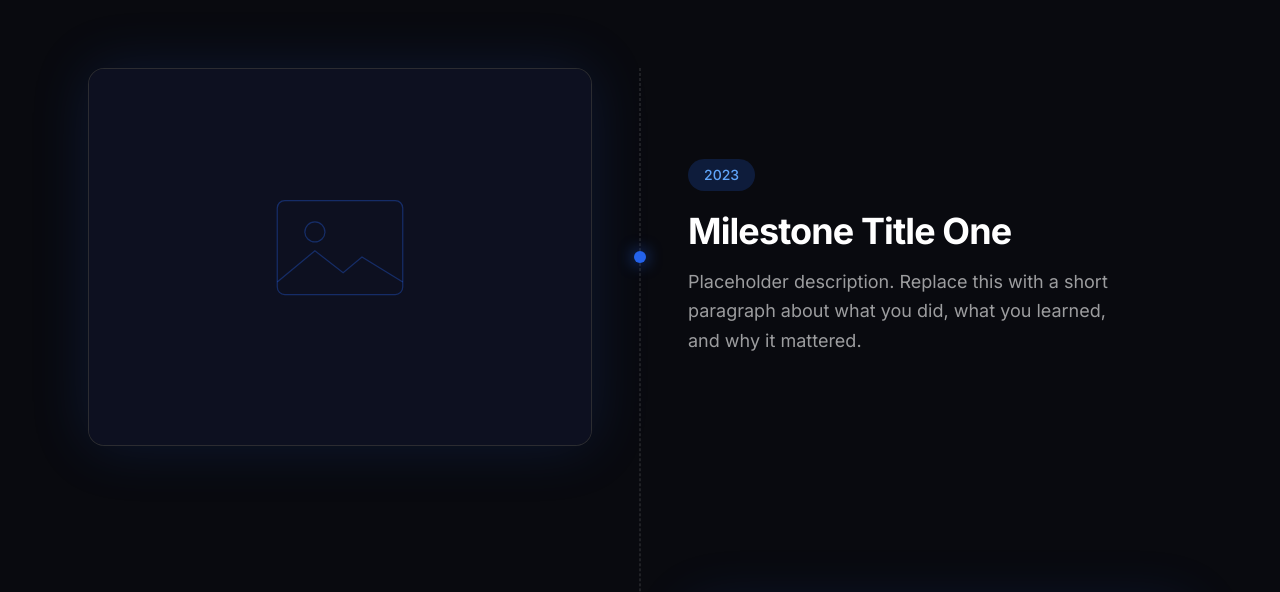
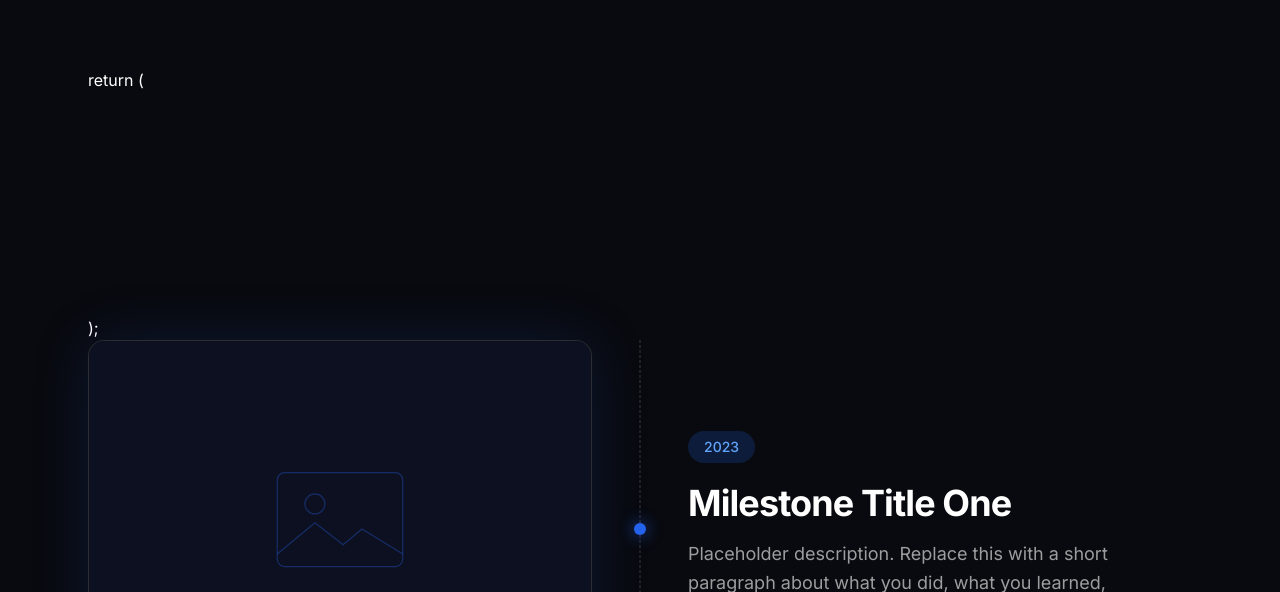
Before and after one commit to NicholasCarlen/portfolio-nicholas, a Next.js app: page / in a window 1280 px wide. Shown: the part 2126-2718 px from the top of the page. Built offline with nearby package versions, Linux system fonts and the light colour scheme.

Commit message:
Title section update on CSjourney

```diff
--- a/components/CSjourney.tsx
+++ b/components/CSjourney.tsx
@@ -43,6 +43,13 @@ const journeyData = [
   },
 ];
 
+const stats = [
+  { value: "3+", label: "Core Milestones" },
+  { value: "15+", label: "Tech Stack Stems" },
+  { value: "TOP 10", label: "Campus Honor" },
+  { value: "100%", label: "Deterministic Flow" },
+];
+
 export default function CSJourney() {
   const reduceMotion = useReducedMotion();
   const offset = reduceMotion ? 0 : 80;
@@ -50,8 +57,21 @@ export default function CSJourney() {
   return (
     <section
       id="cs-journey"
+
       className="relative mx-auto max-w-6xl px-6 py-40 md:py-56"
     >
+        return (
+  <section
+    id="cs-journey"
+    className="relative mx-auto max-w-6xl px-6 pb-40 pt-0 md:pb-56"
+  >
+
+
+    <div className="relative">
+      {}
+    </div>
+  </section>
+);
       <div className="relative">
         {/* Central dashed timeline */}
         <div
```
